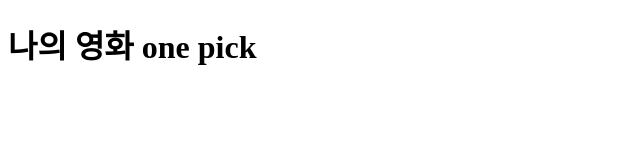
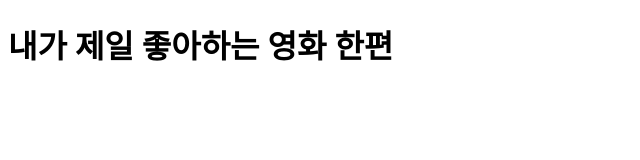
Before and after one commit to 2651001/web-261012, a plain HTML site: page index.html in a window 1280 px wide. Shown: the whole page, without its empty margins (0-640 px from the left). Drawn offline with Linux system fonts and the light colour scheme.

Commit message:
index.html 살짝 변경

```diff
--- a/index.html
+++ b/index.html
@@ -6,6 +6,6 @@
     <title>강동현-웹개발기초</title>
 </head>
 <body>
-    <h1>나의 영화 one pick</h1>
+    <h1>내가 제일 좋아하는 영화 한편</h1>
 </body>
 </html>
```
